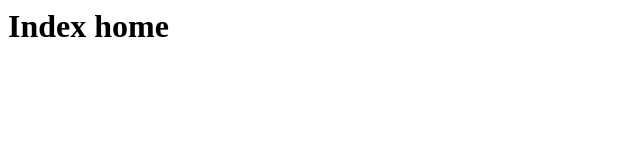
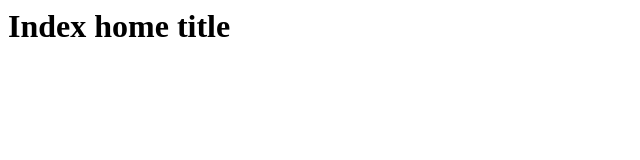
Before and after one commit to Fraxi-Alto-Adriatico/Corso-dist2023, a plain HTML site: page index.html in a window 1280 px wide. Shown: the whole page, without its empty margins (0-640 px from the left). Drawn offline with Linux system fonts and the light colour scheme.

Commit message:
Commit 2 - Modifiche titolo index file

```diff
--- a/index.html
+++ b/index.html
@@ -3,6 +3,6 @@
 		<title> Index Home </title>
 	</head>
 	<body>
-		<h1> Index home </h1>
+		<h1> Index home title </h1>
 	</body>
 </html>
```
